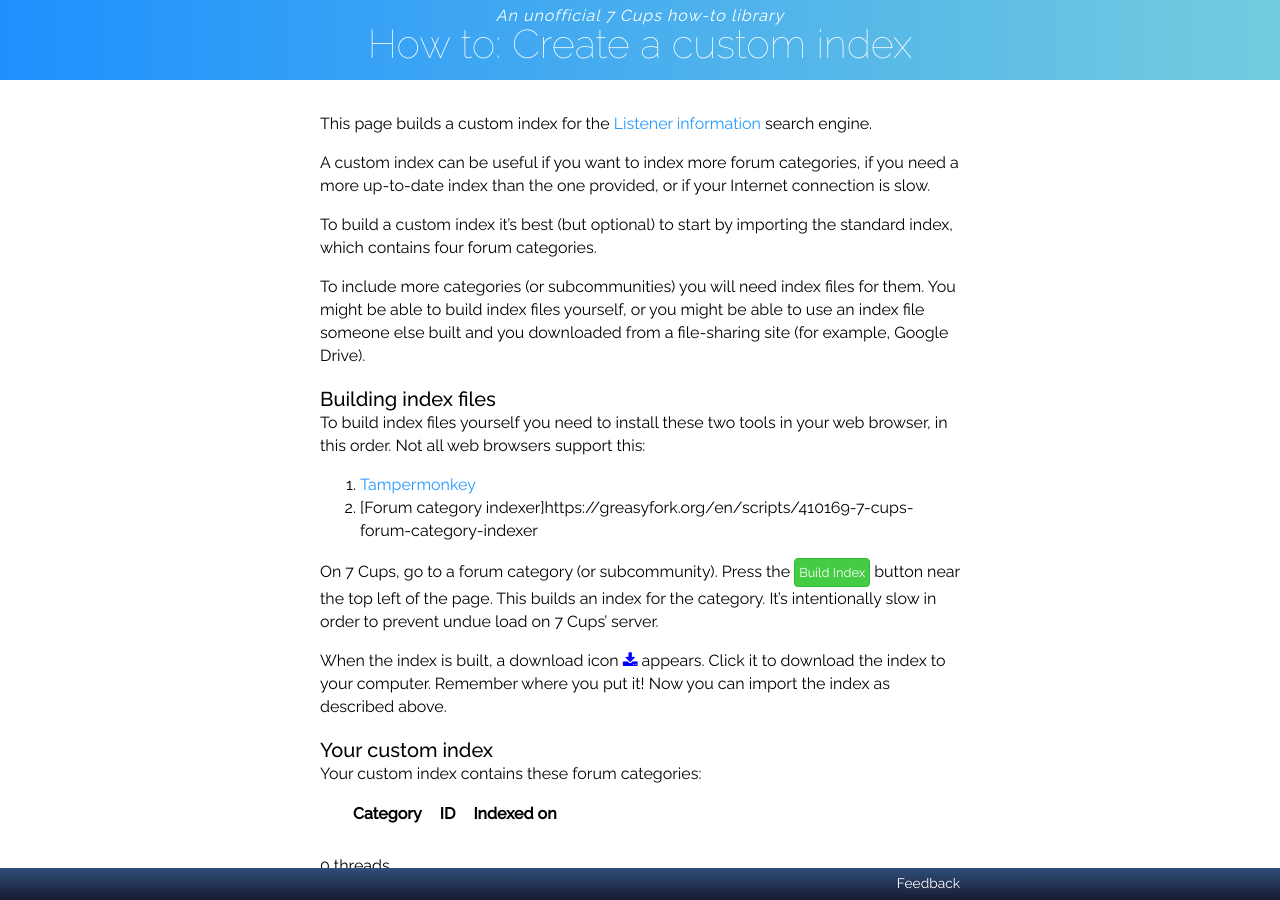
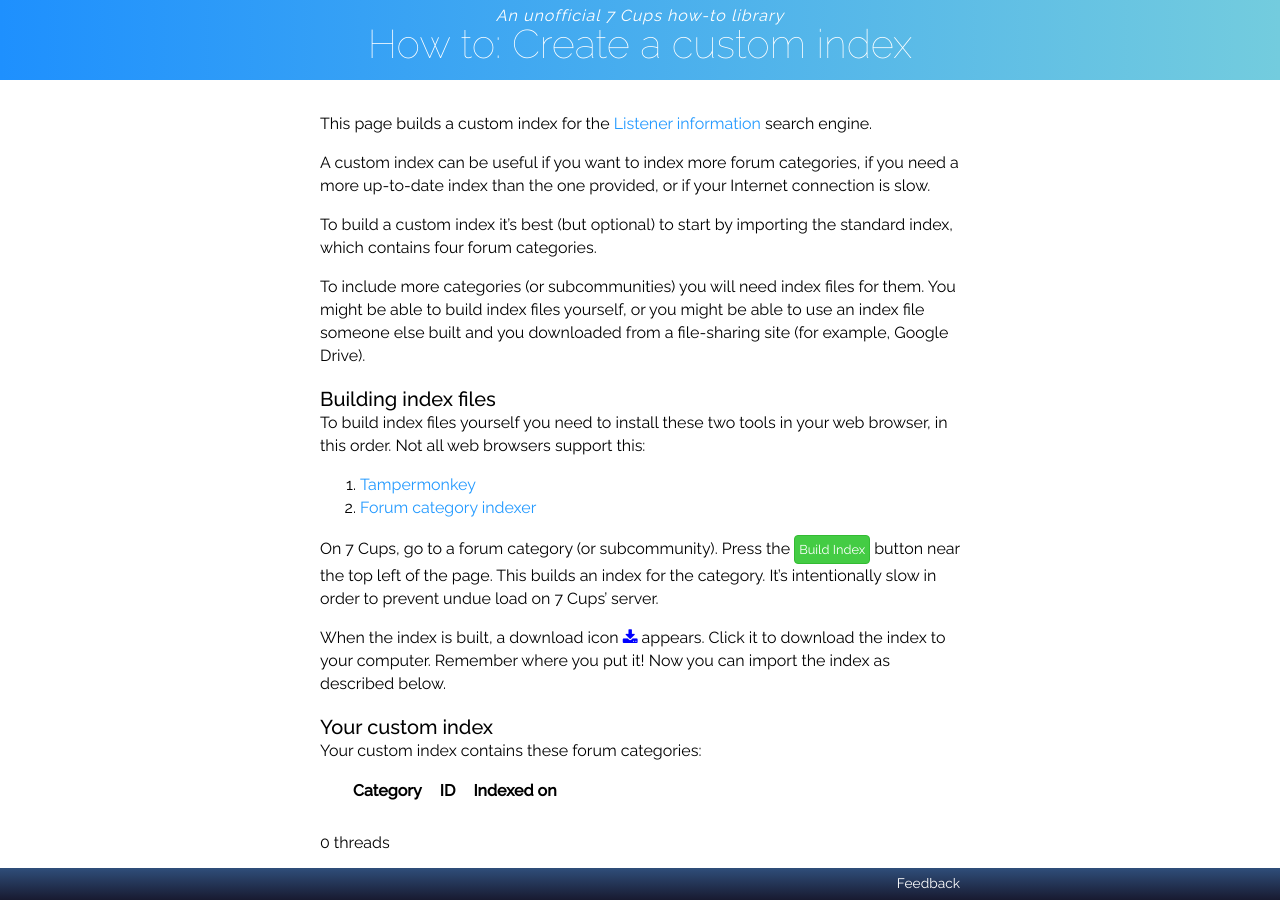
Before and after one commit to RarelyCharlie/rarelycharlie.github.io, a Jekyll site: the page built from _draft/customindex.md, in a window 1280 px wide and 900 px high. Built offline with Jekyll 4.4.1, drawn with Linux system fonts in a browser that asks for light colours; comment, search, counter and statistics services are not loaded.

Commit message:
custom fixes

```diff
--- a/_draft/customindex.md
+++ b/_draft/customindex.md
@@ -3,6 +3,11 @@ title: Create a custom index
 layout: howto
 feedback: https://www.7cups.com/@RarelyCharlie
 ---
+<script src="https://cdnjs.cloudflare.com/ajax/libs/elasticlunr/0.9.6/elasticlunr.min.js"></script>
+<script src="https://cdnjs.cloudflare.com/ajax/libs/lz-string/1.4.4/lz-string.min.js"></script>
+<script src="https://cdn.jsdelivr.net/npm/idb-keyval@3/dist/idb-keyval-iife.min.js"></script>
+<link rel="stylesheet" href="https://cdnjs.cloudflare.com/ajax/libs/font-awesome/4.7.0/css/font-awesome.min.css">
+
 This page builds a custom index for the [Listener information](/guide/listenerinfo) search engine.
 
 A custom index can be useful if you want to index more forum categories, if you need a more up-to-date index than the one provided, or if your Internet connection is slow.
@@ -15,13 +20,13 @@ To include more categories (or subcommunities) you will need index files for the
 To build index files yourself you need to install these two tools in your web browser, in this order. Not all web browsers support this:
 
 1. [Tampermonkey](https://www.tampermonkey.net/)
-2. [Forum category indexer]https://greasyfork.org/en/scripts/410169-7-cups-forum-category-indexer
+2. [Forum category indexer](https://greasyfork.org/en/scripts/410169-7-cups-forum-category-indexer)
 
 On 7 Cups, go to a forum category (or subcommunity). Press the
 <span style="display: inline-block; padding: 2px 4px; color: #fff; background: #4c4; border: 1px solid #3b3; border-radius: 4px; font-size: 80%;">Build Index</span>
 button near the top left of the page. This builds an index for the category. It's intentionally slow in order to prevent undue load on 7 Cups' server.
 
-When the index is built, a download icon <i style="color: blue;" class="fa fa-download"></i> appears. Click it to download the index to your computer. Remember where you put it! Now you can import the index as described above.
+When the index is built, a download icon <i style="color: blue;" class="fa fa-download"></i> appears. Click it to download the index to your computer. Remember where you put it! Now you can import the index as described below.
 
 ### Your custom index
 
```
